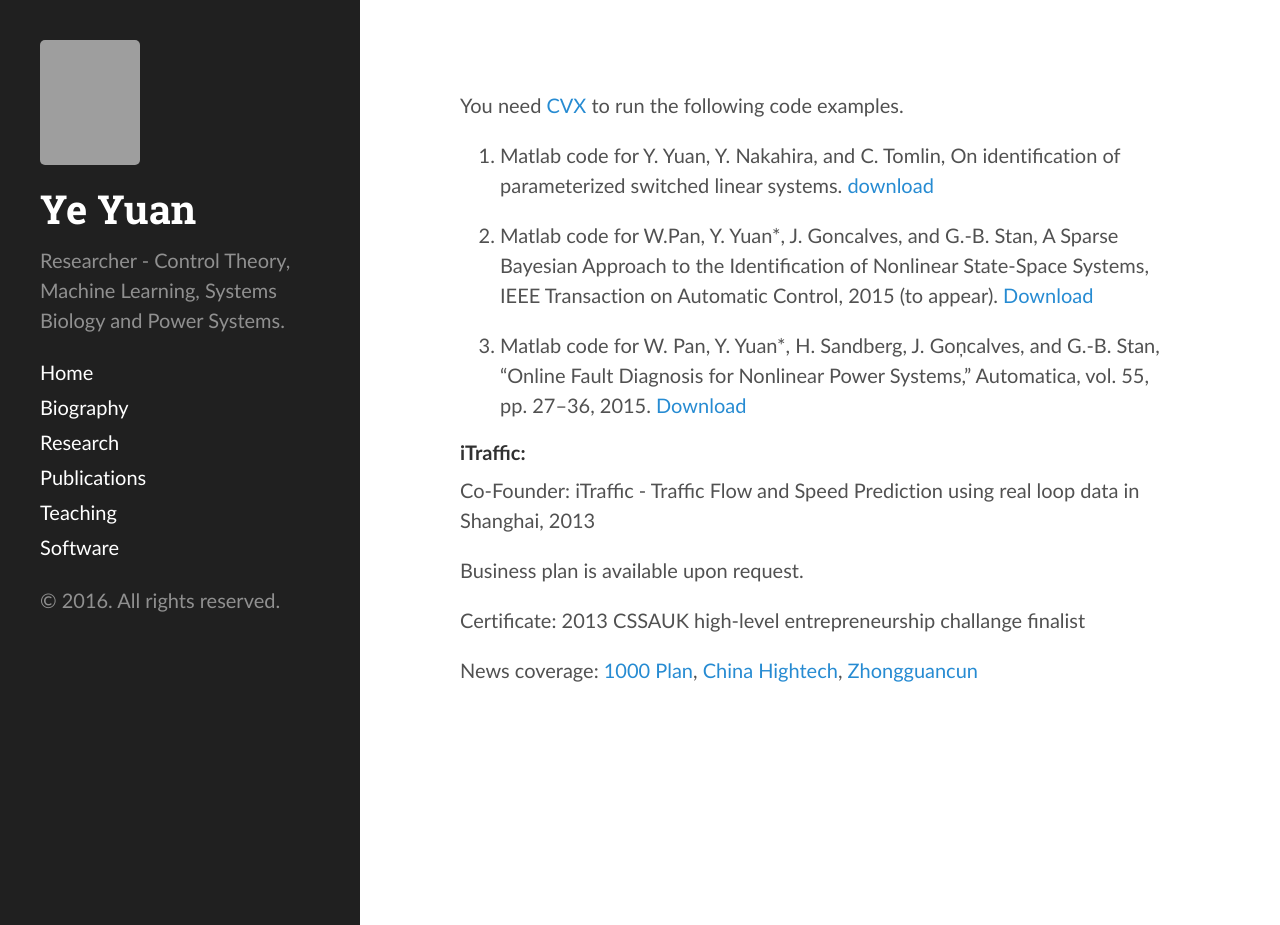
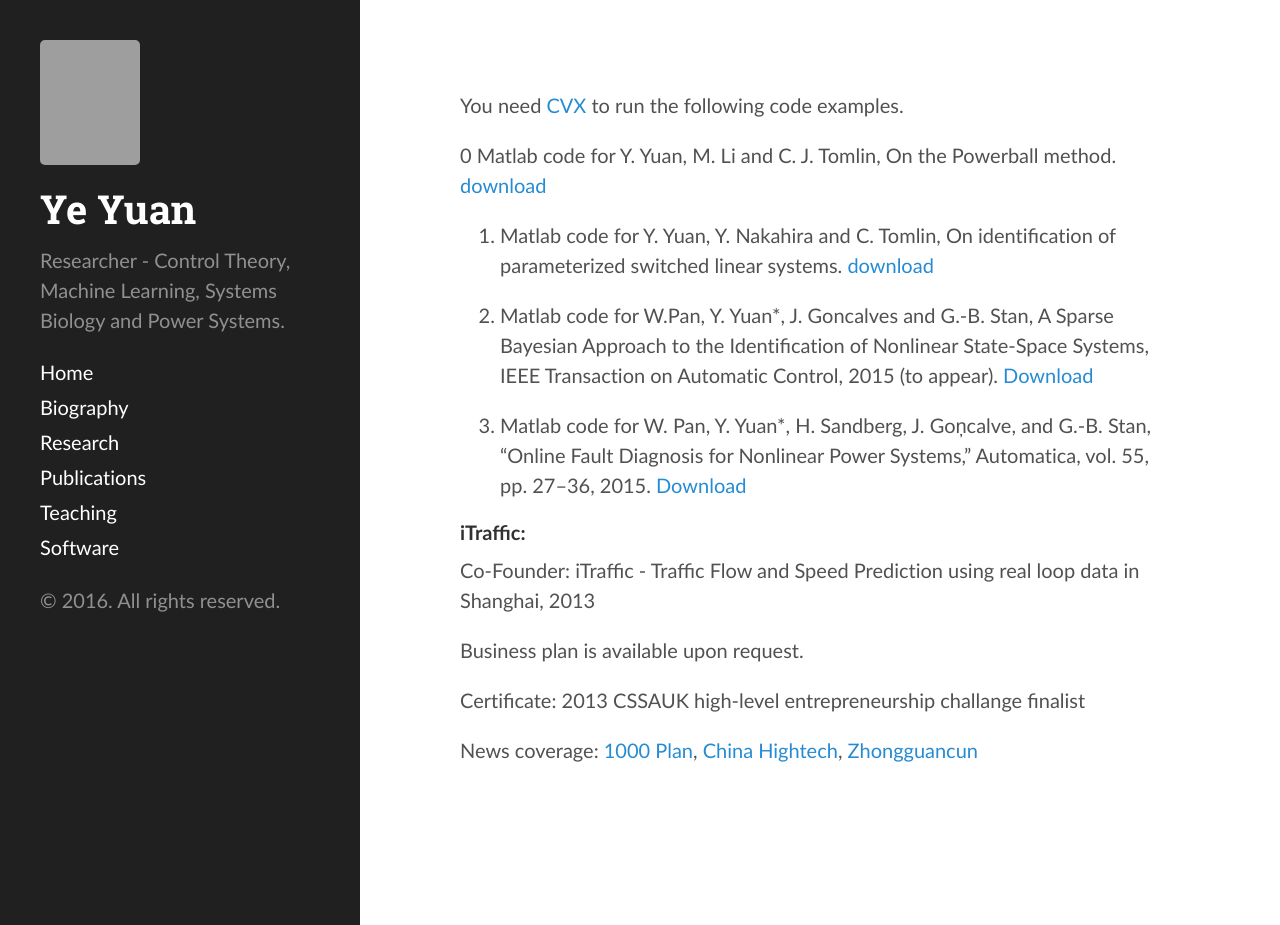
Before and after one commit to yy311/yy311.github.io, a Jekyll site: the page built from software.md, in a window 1280 px wide and 925 px high. Built offline with Jekyll 4.4.1, drawn with Linux system fonts in a browser that asks for light colours; grey boxes are pictures that could not be loaded.

Commit message:
Update software.md

```diff
--- a/software.md
+++ b/software.md
@@ -4,13 +4,15 @@ layout: page
 
 You need [CVX](http://cvxr.com/cvx/) to run the following code examples.
 
-1. Matlab code for Y. Yuan, Y. Nakahira, and C. Tomlin, On identification of parameterized switched linear systems. [download](http://hybrid.eecs.berkeley.edu/~yeyuan/id0.zip)
+0 Matlab code for Y. Yuan, M. Li and C. J. Tomlin, On the Powerball method. [download](http://hybrid.eecs.berkeley.edu/~yeyuan/pb.zip)
+
+1. Matlab code for Y. Yuan, Y. Nakahira and C. Tomlin, On identification of parameterized switched linear systems. [download](http://hybrid.eecs.berkeley.edu/~yeyuan/id0.zip)
 
 
-2. Matlab code for W.Pan, Y. Yuan*, J. Goncalves, and G.-B. Stan, A Sparse Bayesian Approach to the Identification of Nonlinear State-Space Systems, IEEE Transaction on Automatic Control, 2015 (to appear). [Download](http://hybrid.eecs.berkeley.edu/~yeyuan/id1.zip)
+2. Matlab code for W.Pan, Y. Yuan*, J. Goncalves and G.-B. Stan, A Sparse Bayesian Approach to the Identification of Nonlinear State-Space Systems, IEEE Transaction on Automatic Control, 2015 (to appear). [Download](http://hybrid.eecs.berkeley.edu/~yeyuan/id1.zip)
 
 
-3. Matlab code for W. Pan, Y. Yuan*, H. Sandberg, J. Goņcalves, and G.-B. Stan, “Online Fault Diagnosis for Nonlinear Power Systems,” Automatica, vol. 55, pp. 27–36, 2015. [Download](http://hybrid.eecs.berkeley.edu/~yeyuan/id2.zip)
+3. Matlab code for W. Pan, Y. Yuan*, H. Sandberg, J. Goņcalve, and G.-B. Stan, “Online Fault Diagnosis for Nonlinear Power Systems,” Automatica, vol. 55, pp. 27–36, 2015. [Download](http://hybrid.eecs.berkeley.edu/~yeyuan/id2.zip)
 
 
 #### iTraffic:
```
